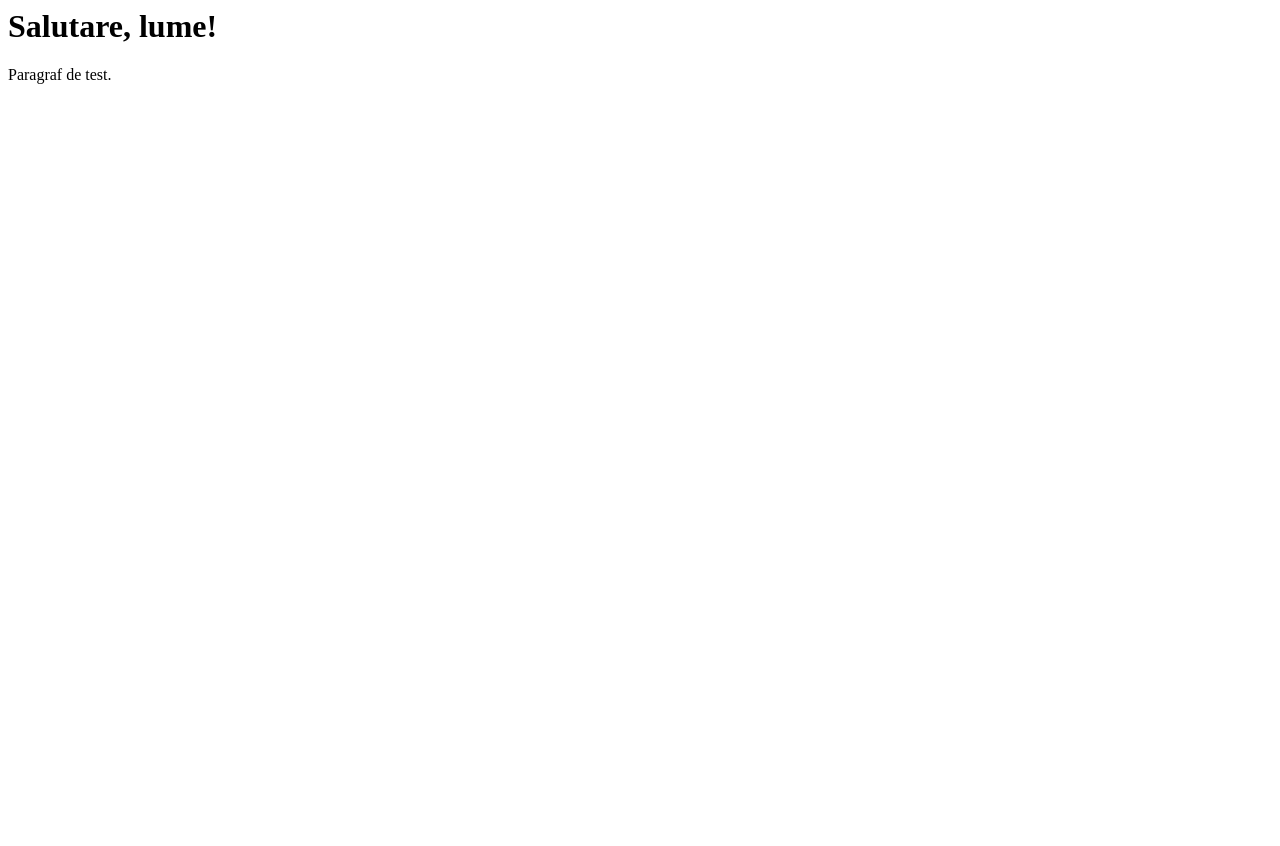
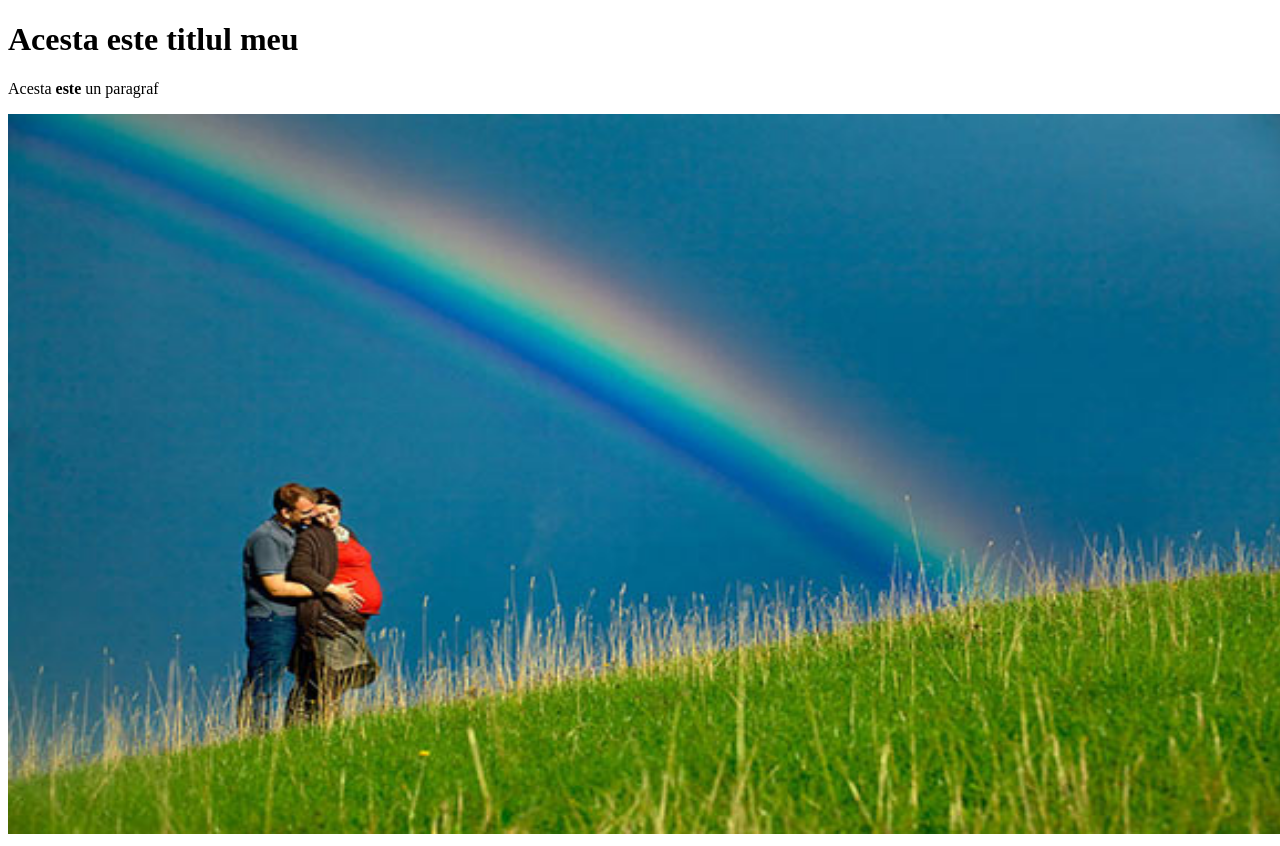
Before and after one commit to neculav/proiect-invatare-2023, a plain HTML site: page index.html in a window 1280 px wide. Before the commit the page ends 800 px from the top, so only its background shows below. Drawn offline with Linux system fonts and the light colour scheme.

Commit message:
feat: fisier de structura

```diff
--- a/index.html
+++ b/index.html
@@ -1,2 +1,12 @@
-<h1>Salutare, lume!</h1>
-<p>Paragraf de test.</p>
+<!DOCTYPE html>
+<html lang="ro">
+    <head>
+        <meta charset="utf-8" />
+        <title>Acesta este meta titlul paginii</title>
+    </head>
+    <body>
+        <h1>Acesta este titlul meu</h1>
+        <p>Acesta <strong>este</strong> un paragraf</p>
+        <img src="primavara-.jpg" width="1280" height="720" alt="Imaginea cu peisaj de primavara"/>
+    </body>
+</html>
```
Also changed, not shown: primavara-.jpg (added).
